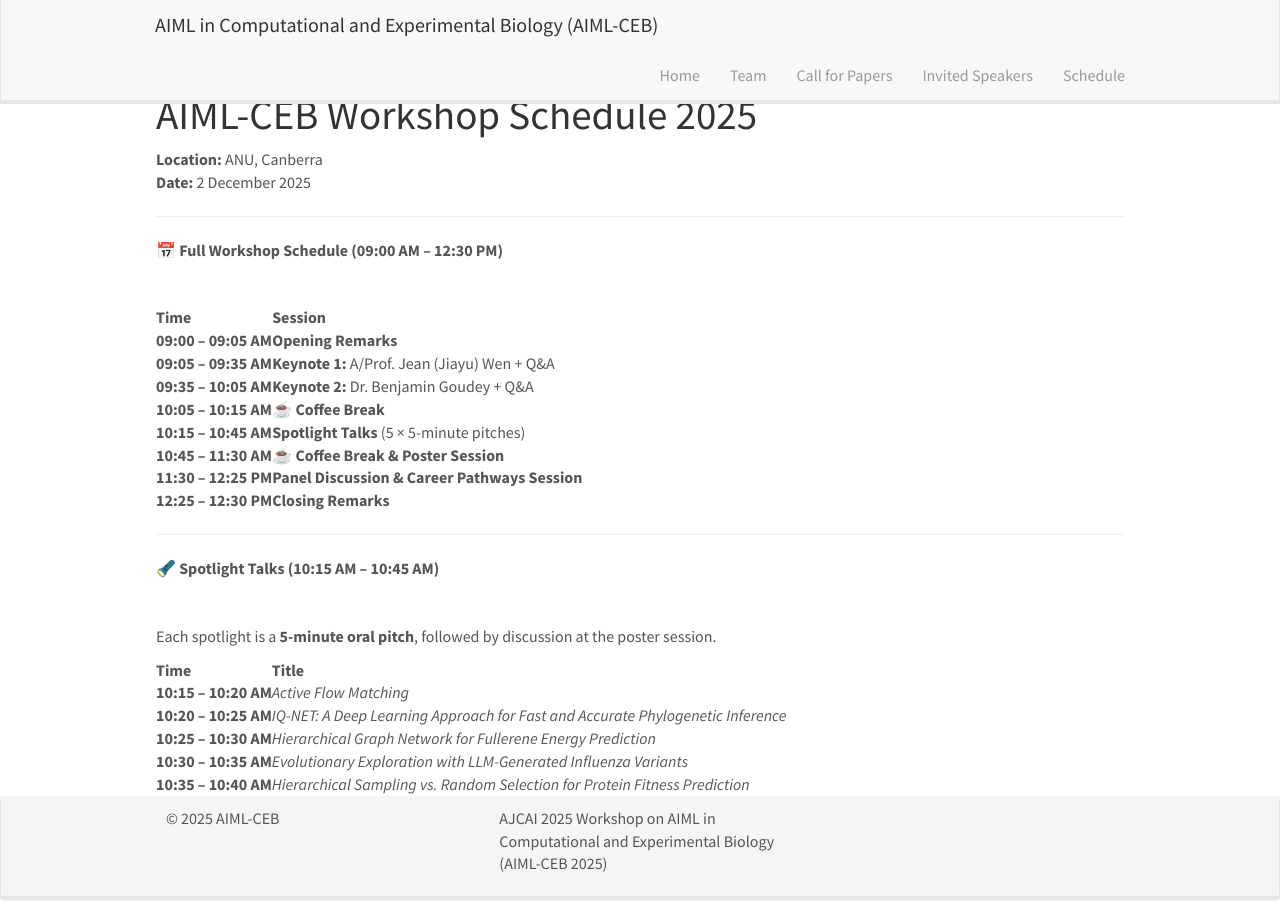
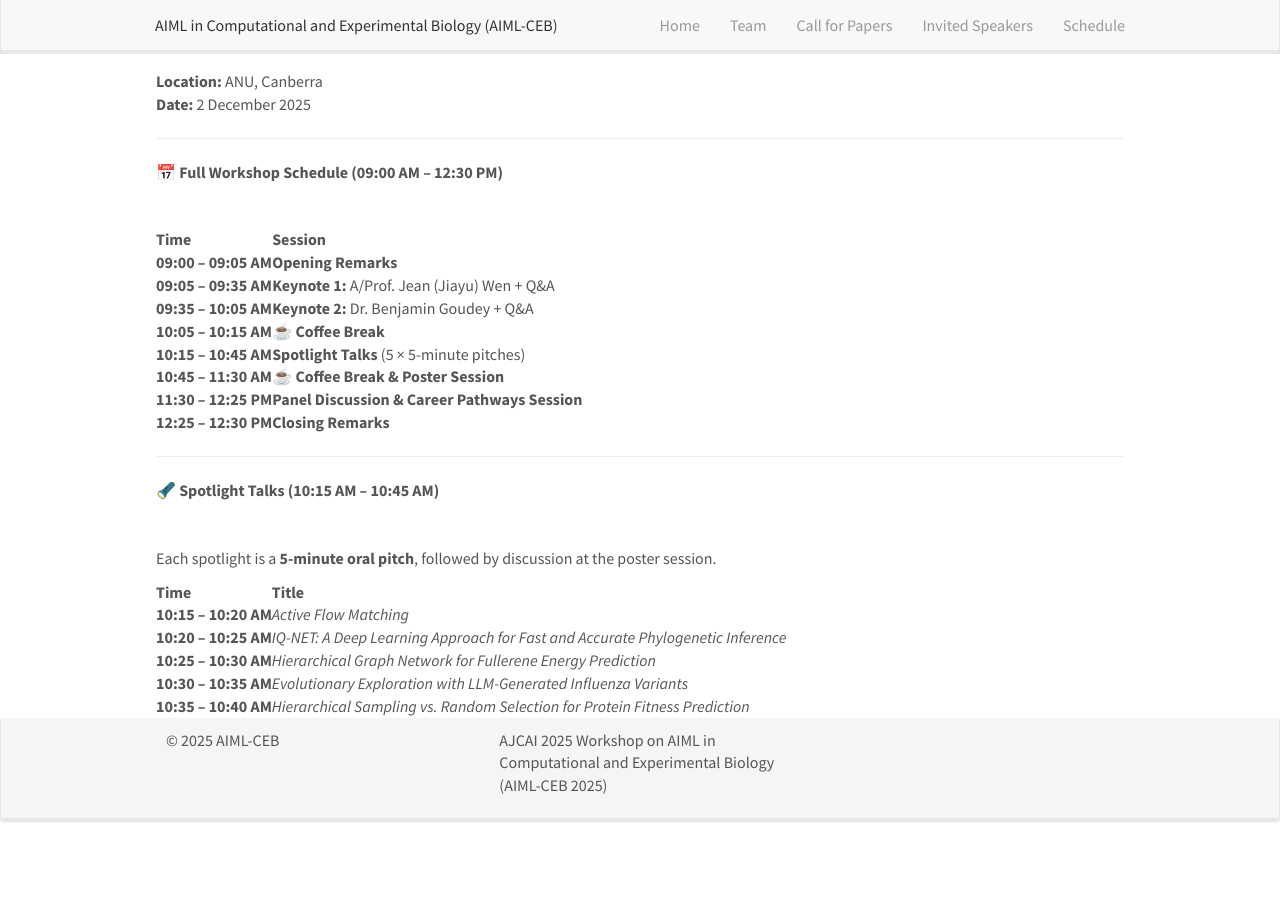
Before and after one commit to wokas36/wokas36.github.io, a Jekyll site: the page built from research.md, in a window 1280 px wide and 922 px high. Built offline with Jekyll 4.4.1, drawn with Linux system fonts in a browser that asks for light colours; nearby versions of some CDN libraries.

Commit message:
workshop schedule

```diff
--- a/_includes/header.html
+++ b/_includes/header.html
@@ -8,7 +8,7 @@
 		<span class="icon-bar"></span>
 	  </button>
 
-    <a class="navbar-brand" href="{{ site.url }}{{ site.baseurl }}/">AIML in Computational and Experimental Biology (AIML-CEB)</a>
+    <a class="navbar-brand" style="font-size: 16px;" href="{{ site.url }}{{ site.baseurl }}/">AIML in Computational and Experimental Biology (AIML-CEB)</a>
 <!--     <a class="navbar-brand" href="{{ site.url }}{{ site.baseurl }}/" style="text-align:center; display:block;">
       AIML in Computational and Experimental Biology <br>(AIML-CEB)</a> -->
 	</div>
@@ -19,7 +19,7 @@
         <li><a href="{{ site.url }}{{ site.baseurl }}/call_for_papers">Call for Papers</a></li>
 <!-- 		<li><a href="{{ site.url }}{{ site.baseurl }}/vacancies">Call for Papers</a></li> -->
 		<li><a href="{{ site.url }}{{ site.baseurl }}/invited_speakers">Invited Speakers</a></li>
-        <li><a href="{{ site.url }}{{ site.baseurl }}/workshop_schedule">Schedule</a></li>
+        <li><a href="{{ site.url }}{{ site.baseurl }}/schedule">Schedule</a></li>
 <!-- 		<li><a href="{{ site.url }}{{ site.baseurl }}/research">Invited Speakers</a></li> -->
 	<!-- li><a href="{{ site.url }}{{ site.baseurl }}/pictures">(Pics)</a></li> -->
 	  </ul>
--- a/research.md
+++ b/research.md
@@ -3,10 +3,10 @@
 layout: textlay
 excerpt: "AIML-CEB - Workshop Schedule"
 sitemap: false
-permalink: /workshop_schedule/
+permalink: /schedule/
 ---
 
-# AIML-CEB Workshop Schedule 2025
+<!-- # AIML-CEB Workshop Schedule 2025 -->
 
 **Location:** ANU, Canberra
 **Date:** 2 December 2025
```
